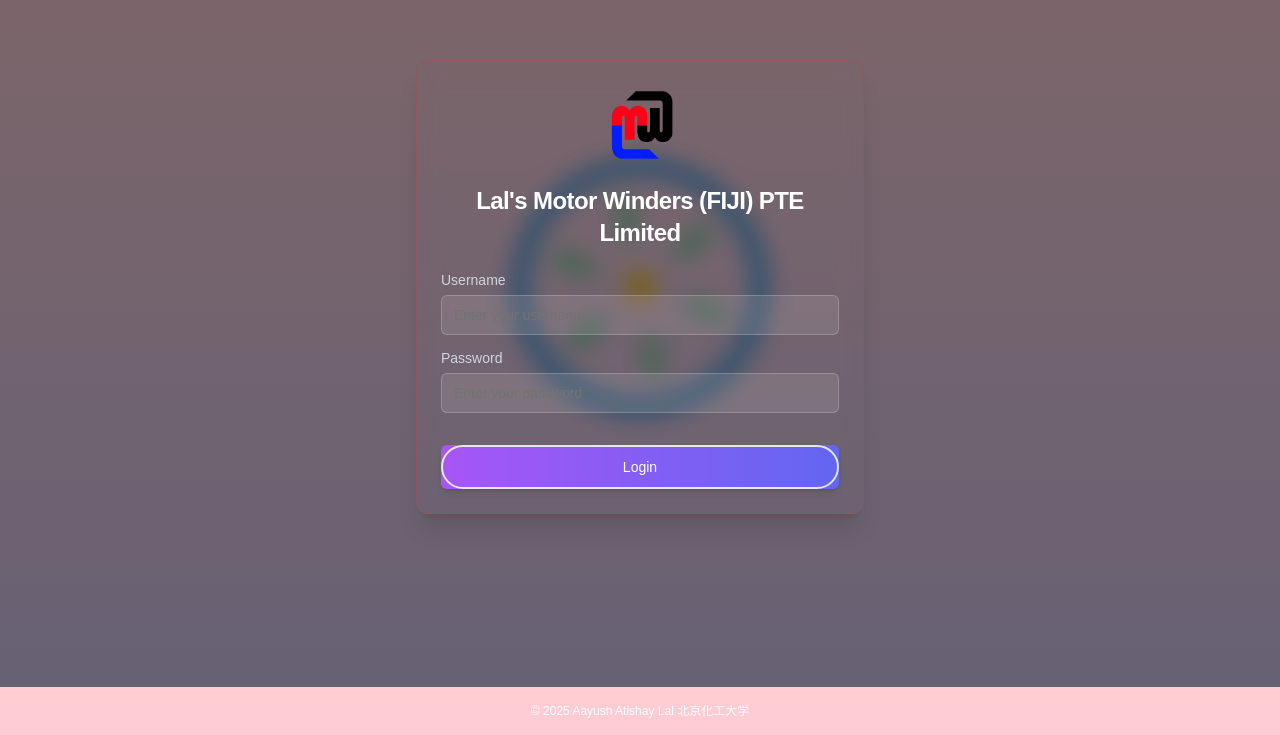
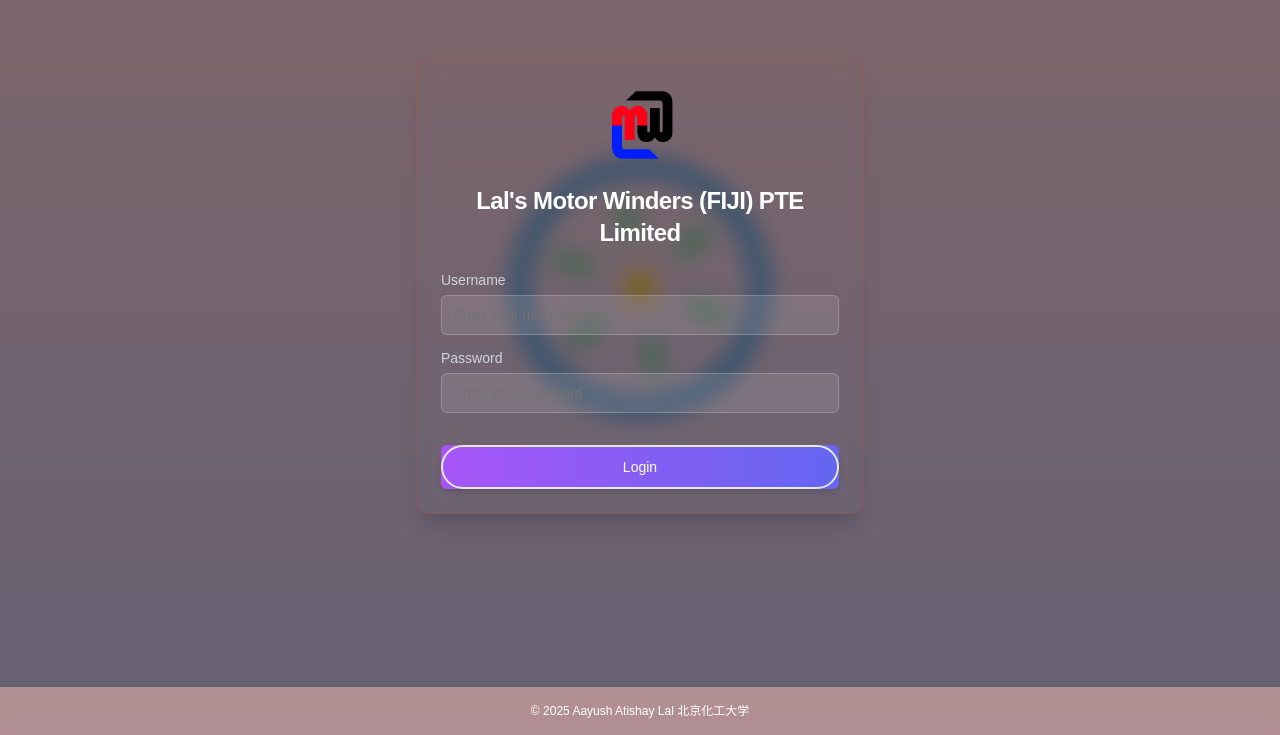
Before and after one commit to Yushfj/202505, a Next.js app: page / in a window 1280 px wide. Shown: the part 113-848 px from the top of the page. Built offline with nearby package versions, Linux system fonts and the light colour scheme.

Commit message:
Initial commit

```diff
--- a/src/app/layout.tsx
+++ b/src/app/layout.tsx
@@ -2,7 +2,8 @@ import type {Metadata} from 'next';
 import {Geist, Geist_Mono} from 'next/font/google';
 import './globals.css';
 import { Toaster } from "@/components/ui/toaster"
-import { RouterTransition } from '@/components/router-transition';
+// Removed RouterTransition import as it might cause build issues with 404 prerendering
+// import { RouterTransition } from '@/components/router-transition';
 
 const geistSans = Geist({
   variable: '--font-geist-sans',
@@ -27,15 +28,14 @@ export default function RootLayout({
   return (
     <html lang="en">
       <body className={`${geistSans.variable} ${geistMono.variable} antialiased flex flex-col min-h-screen`}>
-        <RouterTransition>
+        {/* Removed RouterTransition wrapper */}
         <main className="flex-grow">
             {children}
         </main>
         <Toaster />
-            <footer className="w-full text-center py-4 text-xs text-white mt-auto relative z-10">
+        <footer className="w-full text-center py-4 text-xs text-white mt-auto relative z-10 bg-black/30 backdrop-blur-sm"> {/* Added subtle background to footer for consistency */}
             © {new Date().getFullYear()} Aayush Atishay Lal 北京化工大学
         </footer>
-        </RouterTransition>
       </body>
     </html>
   );
--- a/src/components/router-transition.tsx
+++ /dev/null
@@ -1,37 +0,0 @@
-"use client";
-
-import {usePathname} from 'next/navigation';
-import {useEffect, useState} from 'react';
-
-export const RouterTransition = ({children}: { children: React.ReactNode }) => {
-    const pathname = usePathname();
-    const [displayChildren, setDisplayChildren] = useState(children);
-    const [transitioning, setTransitioning] = useState(false);
-
-    useEffect(() => {
-        // Trigger transition effect only when pathname changes
-        setTransitioning(true);
-        const timer = setTimeout(() => {
-            setDisplayChildren(children); // Update content after delay
-            setTransitioning(false);
-        }, 200); // Duration matches CSS transition
-
-        return () => clearTimeout(timer);
-        // Only depend on pathname for triggering the transition effect
-    }, [pathname]);
-
-    // Update displayed children immediately if children prop changes *when not transitioning*
-    // This helps keep the content up-to-date if the component re-renders for other reasons
-    useEffect(() => {
-        if (!transitioning) {
-            setDisplayChildren(children);
-        }
-    }, [children, transitioning]);
-
-
-    return (
-        <div className={`${transitioning ? 'opacity-0' : 'opacity-100'} transition-opacity duration-200`}>
-            {displayChildren}
-        </div>
-    );
-};
```
Lines whose indentation alone changed are shown as unchanged.
